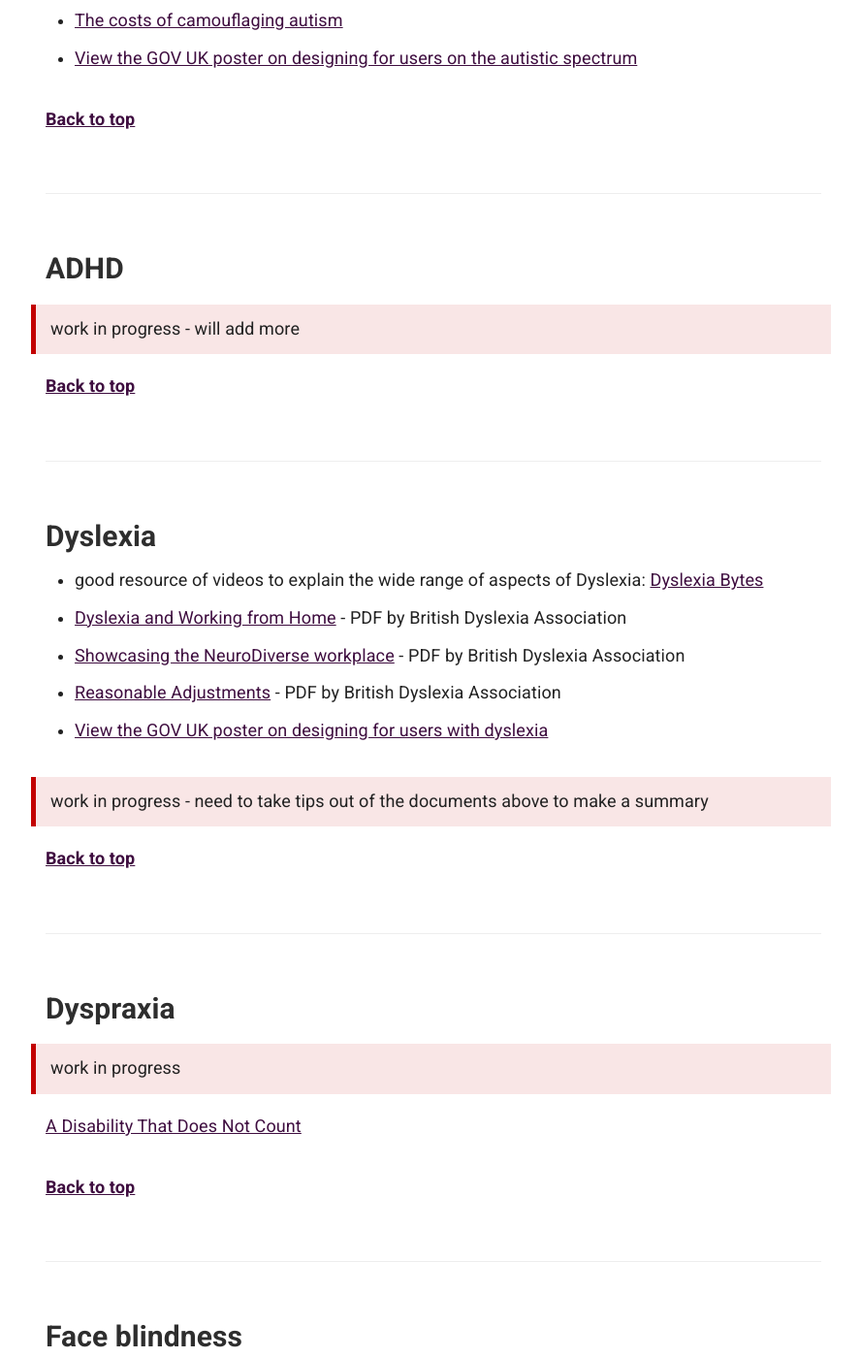
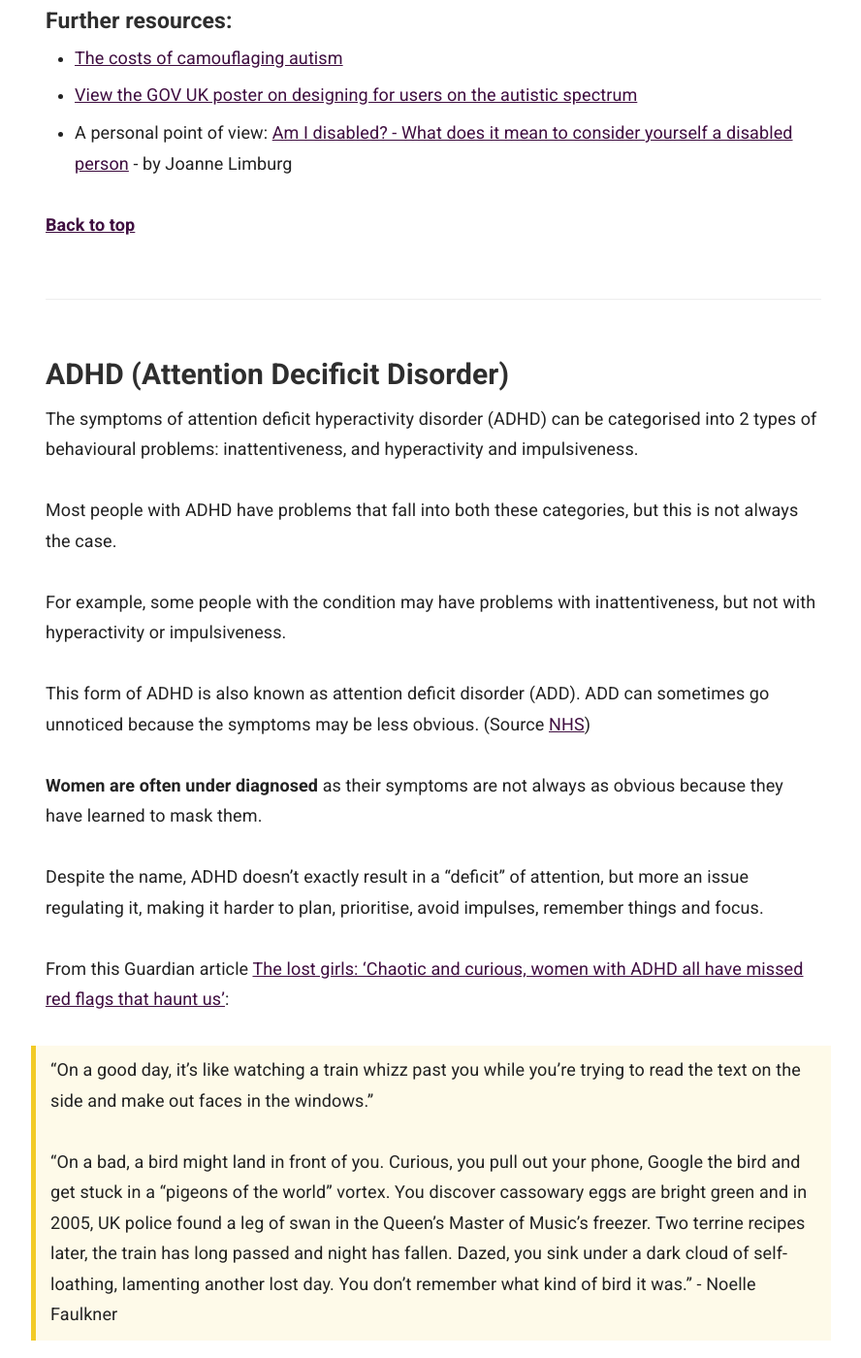
Before and after one commit to numbat70/inclusion2021, a Jekyll site: the page built from _docs/accessibility/advice-specific.md, in a window 1280 px wide and 1400 px high, scrolled down 7546 px. Shown: the whole window at 97% size, without its empty margins (343-1231 px from the left). Built offline with Jekyll 4.4.1, drawn with Linux system fonts in a browser that asks for light colours; some of the changed text lies outside the part shown.

Commit message:
SK - add on ADHD and Dyspraxia

```diff
--- a/_docs/accessibility/advice-specific.md
+++ b/_docs/accessibility/advice-specific.md
@@ -131,17 +132,36 @@ A shorter video:
 #### Further resources:
 - [The costs of camouflaging autism](https://www.spectrumnews.org/features/deep-dive/costs-camouflaging-autism/)
 - [View the GOV UK poster on designing for users on the autistic spectrum](https://accessibility.blog.gov.uk/wp-content/uploads/sites/52/2016/09/autistic-spectrum.png)
+- A personal point of view: [Am I disabled? - What does it mean to consider yourself a disabled person](https://aeon.co/essays/what-does-it-mean-to-consider-yourself-a-disabled-person) - by Joanne Limburg
 
 [**Back to top**]()
 
 
-### ADHD
+### ADHD (Attention Decificit Disorder)
 
-<blockquote class="red"><p>work in progress - will add more</p></blockquote>
+The symptoms of attention deficit hyperactivity disorder (ADHD) can be categorised into 2 types of behavioural problems: inattentiveness, and hyperactivity and impulsiveness.
+
+Most people with ADHD have problems that fall into both these categories, but this is not always the case.
+
+For example, some people with the condition may have problems with inattentiveness, but not with hyperactivity or impulsiveness.
+
+This form of ADHD is also known as attention deficit disorder (ADD). ADD can sometimes go unnoticed because the symptoms may be less obvious. (Source [NHS](https://www.nhs.uk/conditions/attention-deficit-hyperactivity-disorder-adhd/symptoms/))
+
+**Women are often under diagnosed** as their symptoms are not always as obvious because they have learned to mask them.
+
+Despite the name, ADHD doesn’t exactly result in a “deficit” of attention, but more an issue regulating it, making it harder to plan, prioritise, avoid impulses, remember things and focus.
+
+From this Guardian article [The lost girls: ‘Chaotic and curious, women with ADHD all have missed red flags that haunt us’](https://www.theguardian.com/society/2020/nov/02/the-lost-girls-chaotic-and-curious-women-with-adhd-all-have-missed-red-flags-that-haunt-us):
+
+> "On a good day, it’s like watching a train whizz past you while you’re trying to read the text on the side and make out faces in the windows."
+>
+> "On a bad, a bird might land in front of you. Curious, you pull out your phone, Google the bird and get stuck in a “pigeons of the world” vortex. You discover cassowary eggs are bright green and in 2005, UK police found a leg of swan in the Queen’s Master of Music’s freezer. Two terrine recipes later, the train has long passed and night has fallen. Dazed, you sink under a dark cloud of self-loathing, lamenting another lost day. You don’t remember what kind of bird it was." - Noelle Faulkner
 
 [**Back to top**]()
 
 ### Dyslexia
+
+
 
 - good resource of videos to explain the wide range of aspects of Dyslexia: [Dyslexia Bytes](https://www.youtube.com/c/DyslexiaBytes/videos)
 - [Dyslexia and Working from Home](/inclusion/accessibility/files/Dyslexia-and-Working-from-Home.pdf) - PDF by British Dyslexia Association
@@ -156,9 +176,18 @@ A shorter video:
 
 ### Dyspraxia
 
-<blockquote class="red"><p>work in progress</p></blockquote>
+Dyspraxia, also known as developmental co-ordination disorder (DCD), is a common disorder that affects movement and co-ordination.
 
-[A Disability That Does Not Count](https://humanparts.medium.com/a-disability-that-does-not-count-656b5e95e6c1)
+Dyspraxia does not affect your intelligence. It can affect your co-ordination skills – such as tasks requiring balance, playing sports or learning to drive a car. Dyspraxia can also affect your fine motor skills, such as writing or using small objects. (Source: [NHS](https://www.nhs.uk/conditions/developmental-coordination-disorder-dyspraxia-in-adults/))
+
+There is a disconnect between your brain and your body.
+Giving specific sequences and steps for task to follow can help.
+
+Some personal takes on this from [this twitter thread](https://twitter.com/sacha_coward/status/1301516498226343942?s=20) by Sacha Coward:
+- "I was always clumsy, but it went further than that; I couldn't tie my shoes till I was 13, or put months in order, or tell the time from an analogue clock. Something about my brain always struggled with sequences, fine motor skills and choreography."
+- "The clumsiness is the most common thing people picture when they hear 'dyspraxia', but it also (for me at least) includes difficulties in memory of lists, in knowing the way a shape/letter should face, and an excessive or weak grip (I'm as likely to drop a glass as smash it!)"
+
+A good article to understand how living with dyspraxia can be: [A Disability That Does Not Count](https://humanparts.medium.com/a-disability-that-does-not-count-656b5e95e6c1) by Ronan J. O'Shea
 
 [**Back to top**]()
 
```
Also changed, not shown: other parts of _docs/accessibility/advice-specific.md (+1 -0 lines).
